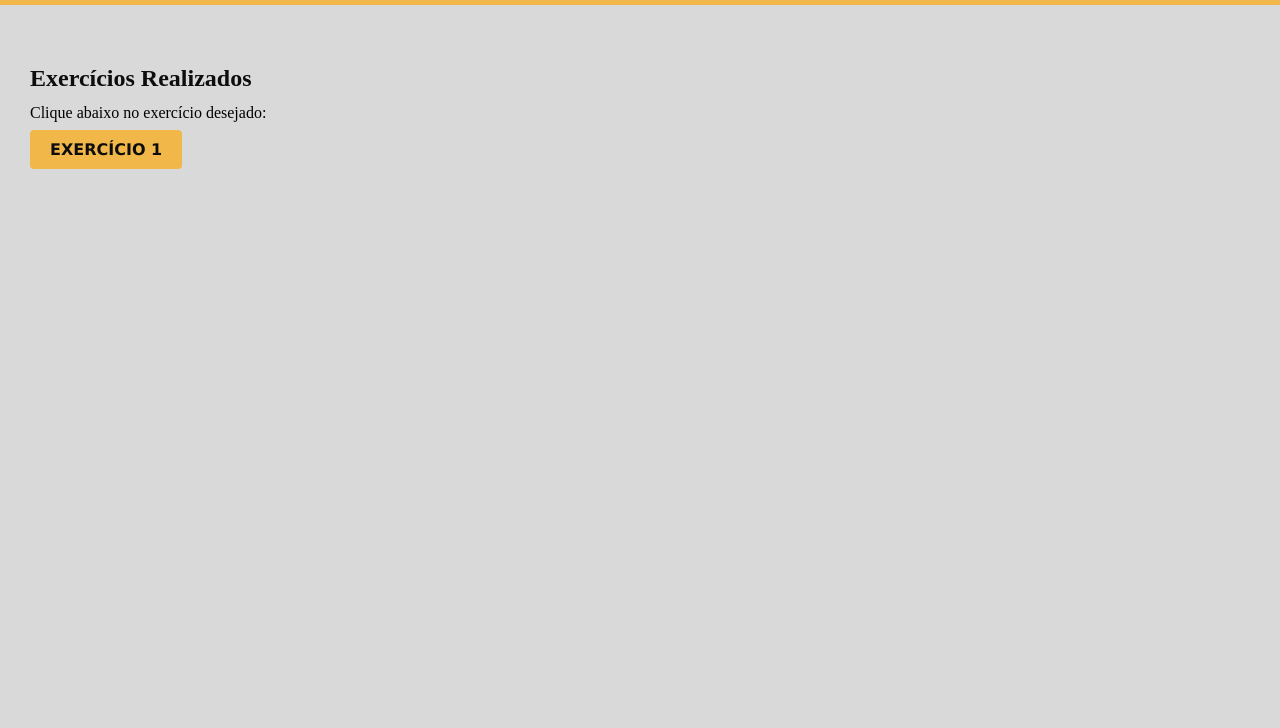
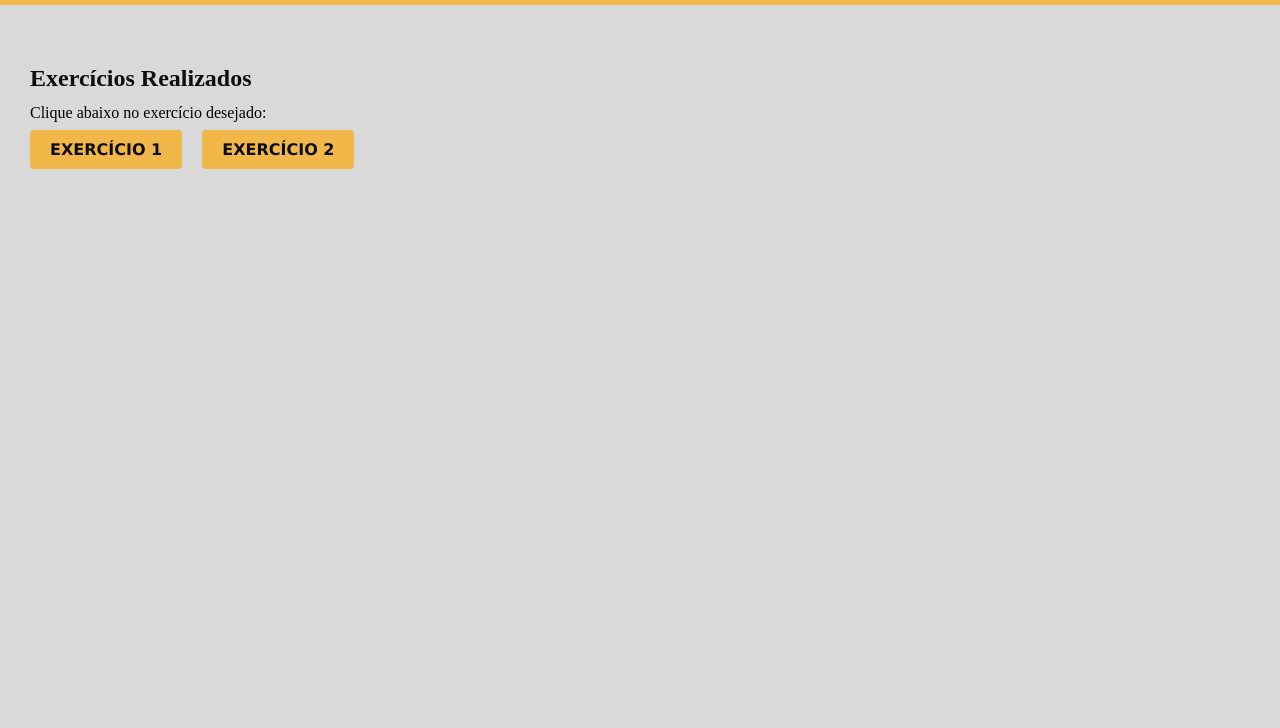
Before and after one commit to davislamenha/exercicios-js1-onebitcode, a plain HTML site: page index.html in a window 1280 px wide. Shown: the part 72-800 px from the top of the page. Drawn offline with Linux system fonts and the light colour scheme.

Commit message:
readme atualizado

```diff
--- a/index.html
+++ b/index.html
@@ -19,6 +19,7 @@
     <nav>
       <ul>
         <li><a href="./exercicio-1/exercicio-1.html">Exercício 1</a></li>
+        <li><a href="./exercicio-2/exercicio-2.html">Exercício 2</a></li>
       </ul>
     </nav>
   </main>
```
Also changed, not shown: 1 other file.
